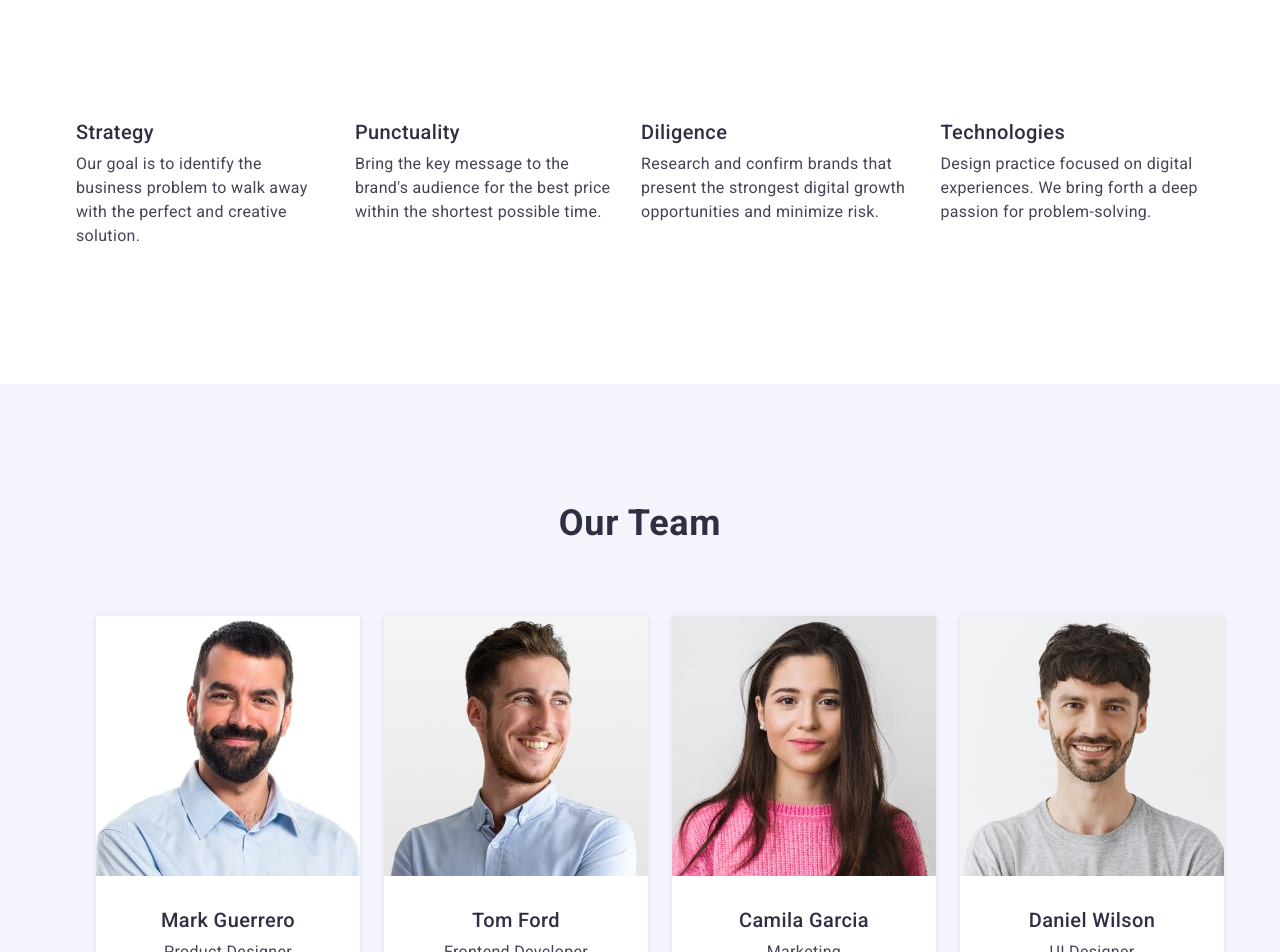
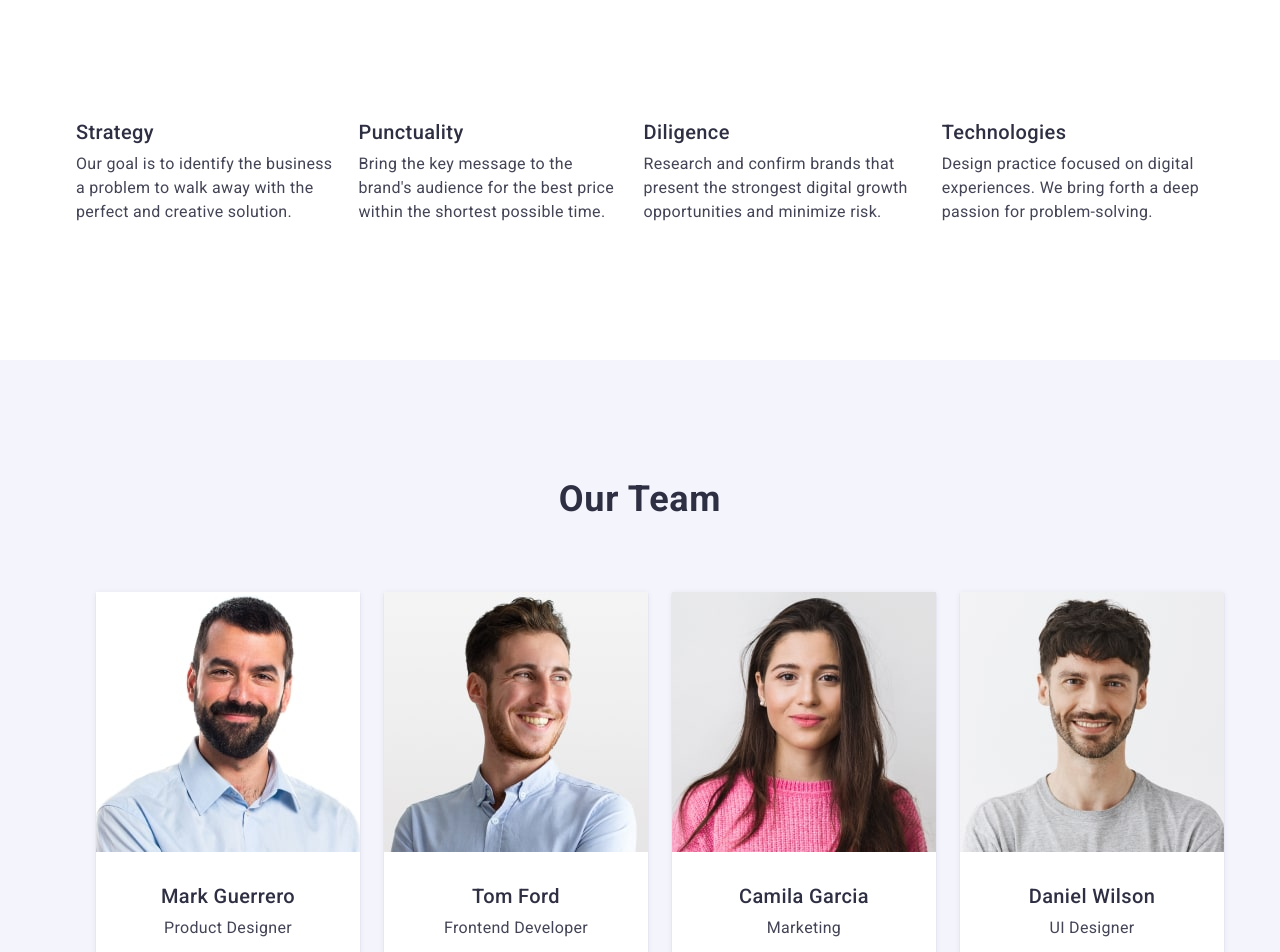
Before and after one commit to Anatolii-Udalov/goit-markup-hw-03, a plain HTML site: page index.html in a window 1280 px wide. Shown: the part 817-1769 px from the top of the page. Drawn offline with nearby package versions, Linux system fonts and the light colour scheme.

Commit message:
fix_bugs

```diff
--- a/css/styles.css
+++ b/css/styles.css
@@ -150,6 +150,7 @@ h6 {
 
 .feauters-list-item {
     width: calc((100% - 3 * 24px) \ 4);
+    padding-left: 0;
 }
 
 .main-button {
@@ -177,7 +178,7 @@ h6 {
 }
 
 .feauters-section {
-    padding: 120px 0;
+    padding: 120px 0 120px 0;
 }
 
 
--- a/index.html
+++ b/index.html
@@ -74,7 +74,7 @@
             <li class="feauters-list-item">
               <h3 class="main-title-two">Strategy</h3>
               <p class="main-text">
-                Our goal is to identify the business problem to walk away with
+                Our goal is to identify the business a problem to walk away with
                 the perfect and creative solution.
               </p>
             </li>
```
